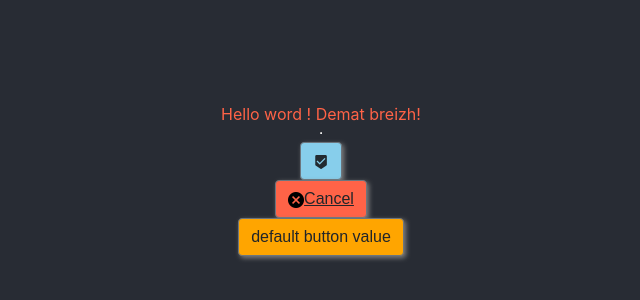
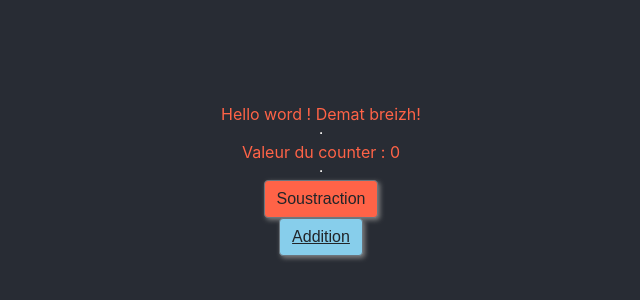
Before and after one commit to ffayel/2021_09_13_tjs, a React (Create React App) app: page / in a window 1280 px wide. Shown: the part 220-520 px from the top of the page, without its empty margins (319-959 px from the left). Built offline with nearby package versions, Linux system fonts and the light colour scheme.

Commit message:
change to class with no state change

```diff
--- a/src/App/App.tsx
+++ b/src/App/App.tsx
@@ -1,31 +1,39 @@
 import React from 'react';
-//import logo from './logo.svg';
+
 import './App.css';
 import Button from './components/Button/Button'
 
-function App() {
+class App extends React.Component{
+  counter=0
+  render(){
     return (
       <div className="App">
         Hello word ! Demat breizh!
-      <hr/>
-      <Button bgColor="skyblue"
+        <hr />
+        Valeur du counter : {this.counter}
+        <hr />
+        <Button bgColor="tomato"
         onClickEvent={(arg)=>{
-        console.trace(arg);
+         this.counter--;
+         this.logCounter();
         }}>
-        <img src="/img/ok.png" alt="ok"/>
+          Soustraction
         </Button>
         <Button
-      bgColor="tomato"
+        bgColor="skyblue"
         style={{textDecoration:'underline'}}
         onClickEvent={(arg)=>{
-        console.error('il y a une erreur', arg);
+          this.counter++;
+          this.logCounter();
         }}>
-        <img src="/img/cancel.png" alt="cancel"/>
-        Cancel
+          Addition
         </Button>
-      <Button/>
       </div>
+
     );
   }
-
+  logCounter(){
+    console.log('value du counter', this.counter);
+  }
+}
 export default App;
```
Lines whose indentation alone changed are shown as unchanged.
